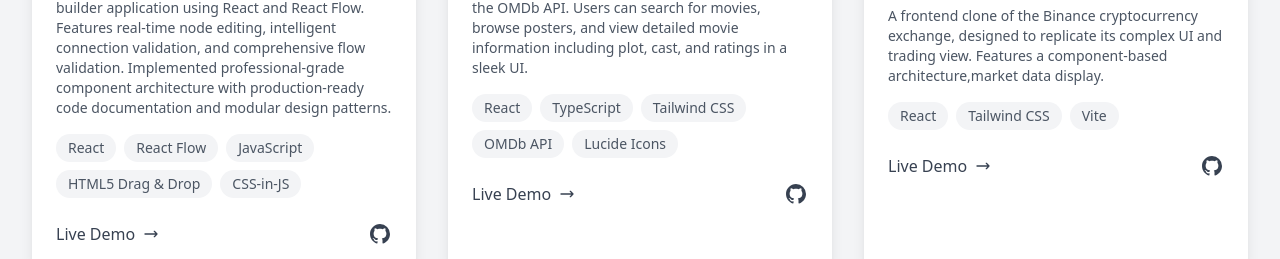
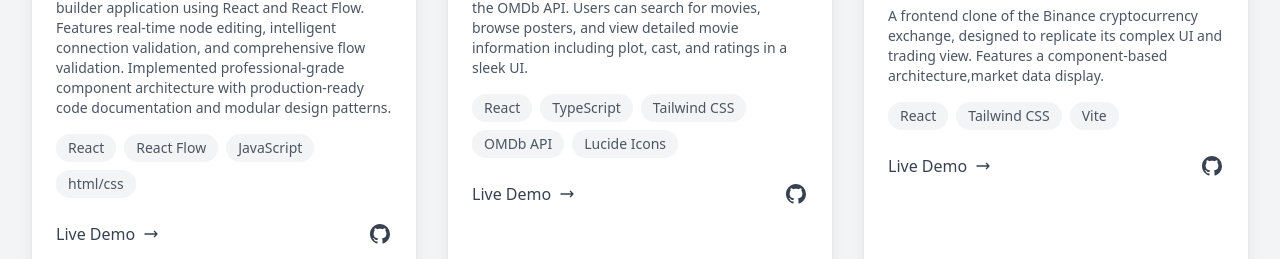
Before and after one commit to Bhupendra-Maurya/portfolio, a React (Vite) app: page / in a window 1280 px wide. Shown: the part 2542-2801 px from the top of the page. Built offline with nearby package versions, Linux system fonts and the light colour scheme.

Commit message:
minor updates in tech

```diff
--- a/src/components/Projects.tsx
+++ b/src/components/Projects.tsx
@@ -18,8 +18,7 @@
         "React",
         "React Flow",
         "JavaScript",
-        "HTML5 Drag & Drop",
-        "CSS-in-JS",
+        "html/css"
       ],
       liveLink: "https://chatbot-flow-builder-three-alpha.vercel.app/",
       githubLink: "https://github.com/Bhupendra-Maurya/chatbot-flow-builder",
```
